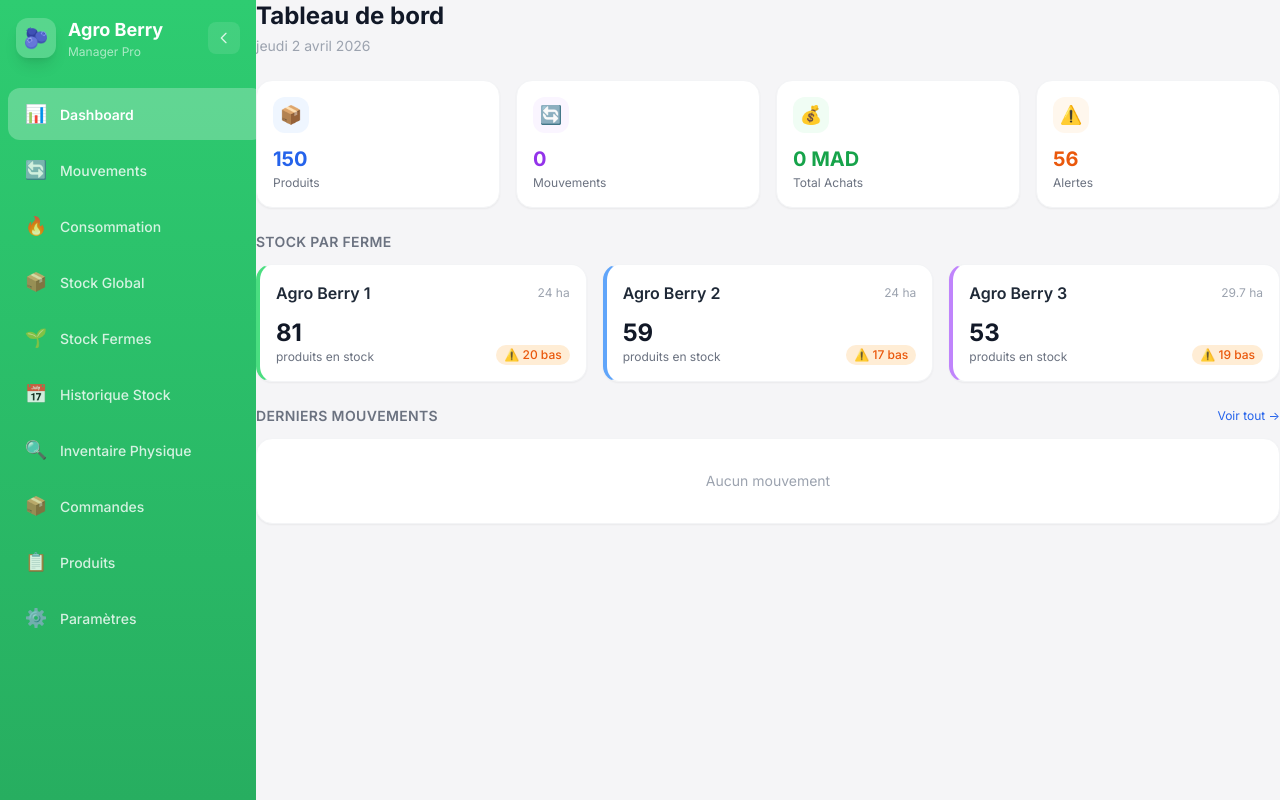
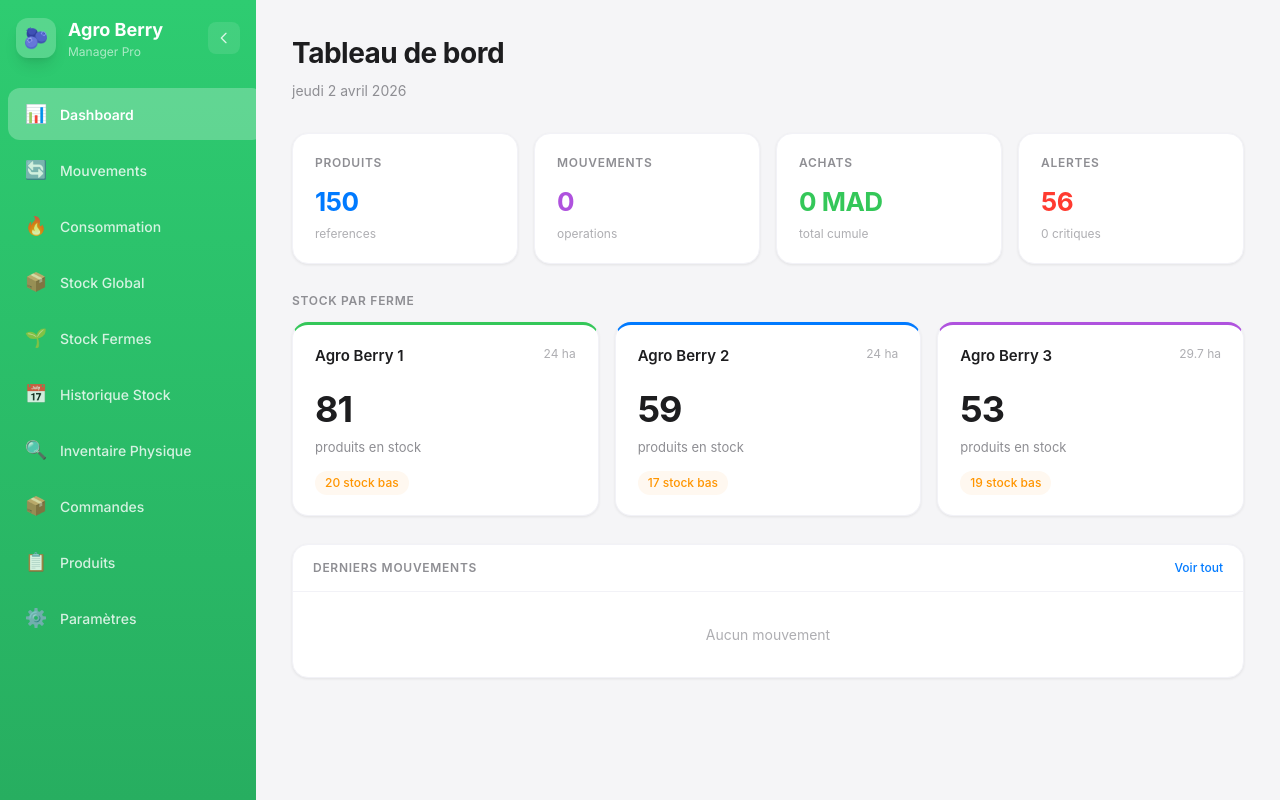
Before and after one commit to ahmedechennoufi/agro-berry-manager, a React (Vite) app: page / in a window 1280 px wide. Built offline with nearby package versions, Linux system fonts and the light colour scheme.

Commit message:
Design: Dashboard macOS style - minimal & chic

```diff
--- a/src/pages/Dashboard.jsx
+++ b/src/pages/Dashboard.jsx
@@ -1,6 +1,5 @@
 import React, { useMemo } from 'react';
 import { useApp } from '../App';
-import { Badge } from '../components/UI';
 import { FARMS } from '../lib/constants';
 import { fmt, fmtMoney } from '../lib/utils';
 import { calculateFarmStock, getAlerts } from '../lib/store';
@@ -28,140 +27,166 @@ const Dashboard = () => {
   }, [movements]);
 
   const recentMovements = useMemo(() =>
-    [...movements].sort((a, b) => (b.date || '').localeCompare(a.date || '')).slice(0, 6)
+    [...movements].sort((a, b) => (b.date || '').localeCompare(a.date || '')).slice(0, 5)
   , [movements]);
 
-  const typeInfo = (type) => ({
-    entry:          { label: 'Entrée',    icon: '📥', color: 'text-green-600',  bg: 'bg-green-50'  },
-    exit:           { label: 'Sortie',    icon: '📤', color: 'text-blue-600',   bg: 'bg-blue-50'   },
-    consumption:    { label: 'Conso',     icon: '🔥', color: 'text-orange-600', bg: 'bg-orange-50' },
-    'transfer-in':  { label: 'Transfert', icon: '↔️', color: 'text-purple-600', bg: 'bg-purple-50' },
-    'transfer-out': { label: 'Transfert', icon: '↔️', color: 'text-purple-600', bg: 'bg-purple-50' },
-  }[type] || { label: type, icon: '📦', color: 'text-gray-600', bg: 'bg-gray-50' });
+  const typeLabel = (type) => ({
+    entry:          { label: 'Entree',       color: '#34c759' },
+    exit:           { label: 'Sortie',       color: '#007aff' },
+    consumption:    { label: 'Consommation', color: '#ff9500' },
+    'transfer-in':  { label: 'Transfert',    color: '#af52de' },
+    'transfer-out': { label: 'Transfert',    color: '#af52de' },
+  }[type] || { label: type, color: '#8e8e93' });
 
   const criticalAlerts = alerts.filter(a => a.severity === 'critical');
   const warningAlerts  = alerts.filter(a => a.severity === 'warning');
+  const totalAlerts = criticalAlerts.length + warningAlerts.length;
 
-  const farmBorder = { 'AGRO BERRY 1': 'border-l-green-400', 'AGRO BERRY 2': 'border-l-blue-400', 'AGRO BERRY 3': 'border-l-purple-400' };
+  const farmAccent = {
+    'AGRO BERRY 1': '#34c759',
+    'AGRO BERRY 2': '#007aff',
+    'AGRO BERRY 3': '#af52de',
+  };
+
+  const card = {
+    background: '#fff',
+    borderRadius: 16,
+    boxShadow: '0 1px 3px rgba(0,0,0,0.08)',
+    border: '1px solid #f2f2f7',
+  };
+
+  const sectionLabel = {
+    fontSize: 12,
+    fontWeight: 600,
+    color: '#8e8e93',
+    textTransform: 'uppercase',
+    letterSpacing: '0.06em',
+    margin: 0,
+  };
 
   return (
-    <div className="space-y-6 animate-fade-in">
+    <div style={{ maxWidth: 1000, margin: '0 auto', padding: '32px 24px', fontFamily: '-apple-system, BlinkMacSystemFont, "SF Pro Display", sans-serif' }}>
 
       {/* Header */}
-      <div>
-        <h1 className="text-2xl font-bold text-gray-900">Tableau de bord</h1>
-        <p className="text-sm text-gray-400 mt-1">
+      <div style={{ marginBottom: 32 }}>
+        <h1 style={{ fontSize: 28, fontWeight: 700, color: '#1d1d1f', margin: 0, letterSpacing: '-0.5px' }}>
+          Tableau de bord
+        </h1>
+        <p style={{ fontSize: 14, color: '#8e8e93', marginTop: 6, marginBottom: 0 }}>
           {new Date().toLocaleDateString('fr-FR', { weekday: 'long', day: 'numeric', month: 'long', year: 'numeric' })}
         </p>
       </div>
 
       {/* Stats */}
-      <div className="grid grid-cols-2 lg:grid-cols-4 gap-4">
+      <div style={{ display: 'grid', gridTemplateColumns: 'repeat(4, 1fr)', gap: 16, marginBottom: 28 }}>
         {[
-          { label: 'Produits',     value: products.length,                              icon: '📦', color: 'text-blue-600',   bg: 'bg-blue-50'   },
-          { label: 'Mouvements',   value: stats.totalMovements,                         icon: '🔄', color: 'text-purple-600', bg: 'bg-purple-50' },
-          { label: 'Total Achats', value: fmtMoney(stats.totalAchats),                  icon: '💰', color: 'text-green-600',  bg: 'bg-green-50'  },
-          { label: 'Alertes',      value: criticalAlerts.length + warningAlerts.length, icon: '⚠️', color: 'text-orange-600', bg: 'bg-orange-50' },
+          { label: 'Produits',   value: products.length,              sub: 'references',    accent: '#007aff' },
+          { label: 'Mouvements', value: stats.totalMovements,         sub: 'operations',    accent: '#af52de' },
+          { label: 'Achats',     value: fmtMoney(stats.totalAchats),  sub: 'total cumule',  accent: '#34c759' },
+          { label: 'Alertes',    value: totalAlerts,                   sub: criticalAlerts.length + ' critiques', accent: totalAlerts > 0 ? '#ff3b30' : '#34c759' },
         ].map((s, i) => (
-          <div key={i} className="bg-white rounded-2xl border border-gray-100 p-4 shadow-sm">
-            <div className={`w-9 h-9 rounded-xl ${s.bg} flex items-center justify-center text-lg mb-3`}>{s.icon}</div>
-            <p className={`text-xl font-bold ${s.color}`}>{s.value}</p>
-            <p className="text-xs text-gray-500 mt-0.5">{s.label}</p>
+          <div key={i} style={{ ...card, padding: '20px 22px' }}>
+            <p style={{ ...sectionLabel, marginBottom: 10 }}>{s.label}</p>
+            <p style={{ fontSize: 26, fontWeight: 700, color: s.accent, margin: '0 0 4px', letterSpacing: '-0.5px' }}>{s.value}</p>
+            <p style={{ fontSize: 12, color: '#aeaeb2', margin: 0 }}>{s.sub}</p>
           </div>
         ))}
       </div>
 
       {/* Fermes */}
-      <div>
-        <h2 className="text-sm font-semibold text-gray-500 uppercase tracking-wide mb-3">Stock par ferme</h2>
-        <div className="grid grid-cols-1 md:grid-cols-3 gap-4">
+      <p style={{ ...sectionLabel, marginBottom: 12 }}>Stock par ferme</p>
+      <div style={{ display: 'grid', gridTemplateColumns: 'repeat(3, 1fr)', gap: 16, marginBottom: 28 }}>
         {farmStats.map(farm => (
           <div
             key={farm.id}
             onClick={() => { localStorage.setItem('selectedFarmId', farm.id); setPage('farms'); }}
-              className={`bg-white rounded-2xl border border-gray-100 border-l-4 ${farmBorder[farm.id]} p-4 shadow-sm cursor-pointer hover:shadow-md transition-shadow`}
+            style={{ ...card, padding: '20px 22px', borderTop: '3px solid ' + farmAccent[farm.id], cursor: 'pointer', transition: 'box-shadow 0.15s' }}
+            onMouseEnter={e => e.currentTarget.style.boxShadow = '0 6px 20px rgba(0,0,0,0.1)'}
+            onMouseLeave={e => e.currentTarget.style.boxShadow = '0 1px 3px rgba(0,0,0,0.08)'}
           >
-              <div className="flex items-center justify-between mb-3">
-                <span className="font-semibold text-gray-800">{farm.name}</span>
-                <span className="text-xs text-gray-400">{farm.hectares} ha</span>
+            <div style={{ display: 'flex', justifyContent: 'space-between', marginBottom: 14 }}>
+              <span style={{ fontSize: 15, fontWeight: 600, color: '#1d1d1f' }}>{farm.name}</span>
+              <span style={{ fontSize: 12, color: '#aeaeb2' }}>{farm.hectares} ha</span>
             </div>
-              <div className="flex items-end justify-between">
-                <div>
-                  <p className="text-2xl font-bold text-gray-900">{farm.nbProducts}</p>
-                  <p className="text-xs text-gray-500">produits en stock</p>
-                </div>
-                <div className="flex flex-col items-end gap-1">
+            <p style={{ fontSize: 36, fontWeight: 700, color: '#1d1d1f', margin: '0 0 2px', letterSpacing: '-1px' }}>{farm.nbProducts}</p>
+            <p style={{ fontSize: 13, color: '#8e8e93', margin: '0 0 14px' }}>produits en stock</p>
+            <div style={{ display: 'flex', gap: 6, flexWrap: 'wrap' }}>
               {farm.emptyStock > 0 && (
-                    <span className="px-2 py-0.5 rounded-full bg-red-100 text-red-600 text-xs font-medium">
-                      🔴 {farm.emptyStock} épuisé
+                <span style={{ fontSize: 12, fontWeight: 500, color: '#ff3b30', background: '#fff2f1', borderRadius: 20, padding: '3px 10px' }}>
+                  {farm.emptyStock} epuise{farm.emptyStock > 1 ? 's' : ''}
                 </span>
               )}
               {farm.lowStock > 0 && (
-                    <span className="px-2 py-0.5 rounded-full bg-orange-100 text-orange-600 text-xs font-medium">
-                      ⚠️ {farm.lowStock} bas
+                <span style={{ fontSize: 12, fontWeight: 500, color: '#ff9500', background: '#fff8f0', borderRadius: 20, padding: '3px 10px' }}>
+                  {farm.lowStock} stock bas
+                </span>
+              )}
+              {farm.emptyStock === 0 && farm.lowStock === 0 && (
+                <span style={{ fontSize: 12, fontWeight: 500, color: '#34c759', background: '#f0faf2', borderRadius: 20, padding: '3px 10px' }}>
+                  OK
                 </span>
               )}
             </div>
           </div>
-            </div>
         ))}
       </div>
-      </div>
+
+      {/* Bottom Row */}
+      <div style={{ display: 'grid', gridTemplateColumns: criticalAlerts.length > 0 ? '1fr 1fr' : '1fr', gap: 16 }}>
 
         {/* Alertes critiques */}
         {criticalAlerts.length > 0 && (
-        <div>
-          <h2 className="text-sm font-semibold text-gray-500 uppercase tracking-wide mb-3">Alertes critiques</h2>
-          <div className="bg-white rounded-2xl border border-red-100 shadow-sm divide-y divide-gray-50">
-            {criticalAlerts.slice(0, 6).map(a => (
-              <div key={a.id} className="flex items-center justify-between px-4 py-3">
-                <div className="flex items-center gap-3">
-                  <span>🔴</span>
-                  <span className="text-sm font-medium text-gray-800">{a.product}</span>
+          <div style={{ ...card, overflow: 'hidden' }}>
+            <div style={{ padding: '14px 20px', borderBottom: '1px solid #f2f2f7' }}>
+              <p style={sectionLabel}>Alertes critiques</p>
             </div>
-                <div className="flex items-center gap-2">
-                  <span className="text-xs text-gray-400">{a.location}</span>
-                  <span className="px-2 py-0.5 rounded-full bg-red-100 text-red-600 text-xs font-medium">Épuisé</span>
+            {criticalAlerts.slice(0, 6).map((a, i) => (
+              <div key={a.id} style={{ display: 'flex', justifyContent: 'space-between', alignItems: 'center', padding: '11px 20px', borderBottom: i < Math.min(criticalAlerts.length, 6) - 1 ? '1px solid #f9f9f9' : 'none' }}>
+                <div style={{ display: 'flex', alignItems: 'center', gap: 10 }}>
+                  <div style={{ width: 7, height: 7, borderRadius: '50%', background: '#ff3b30', flexShrink: 0 }} />
+                  <span style={{ fontSize: 14, fontWeight: 500, color: '#1d1d1f' }}>{a.product}</span>
                 </div>
+                <span style={{ fontSize: 12, color: '#aeaeb2', background: '#f9f9f9', borderRadius: 6, padding: '2px 8px' }}>{a.location}</span>
               </div>
             ))}
             {criticalAlerts.length > 6 && (
-              <div className="px-4 py-2 text-xs text-gray-400">+{criticalAlerts.length - 6} autres alertes</div>
+              <div style={{ padding: '10px 20px', color: '#aeaeb2', fontSize: 12 }}>+{criticalAlerts.length - 6} autres</div>
             )}
-          </div>
           </div>
         )}
 
         {/* Derniers mouvements */}
-      <div>
-        <div className="flex items-center justify-between mb-3">
-          <h2 className="text-sm font-semibold text-gray-500 uppercase tracking-wide">Derniers mouvements</h2>
-          <button onClick={() => setPage('movements')} className="text-xs text-blue-600 hover:underline">Voir tout →</button>
+        <div style={{ ...card, overflow: 'hidden' }}>
+          <div style={{ padding: '14px 20px', borderBottom: '1px solid #f2f2f7', display: 'flex', justifyContent: 'space-between', alignItems: 'center' }}>
+            <p style={sectionLabel}>Derniers mouvements</p>
+            <button onClick={() => setPage('movements')} style={{ fontSize: 12, color: '#007aff', background: 'none', border: 'none', cursor: 'pointer', fontWeight: 500, padding: 0 }}>
+              Voir tout
+            </button>
           </div>
-        <div className="bg-white rounded-2xl border border-gray-100 shadow-sm divide-y divide-gray-50">
           {recentMovements.length === 0 ? (
-            <div className="py-8 text-center text-sm text-gray-400">Aucun mouvement</div>
+            <div style={{ padding: '32px 20px', textAlign: 'center', color: '#aeaeb2', fontSize: 14 }}>Aucun mouvement</div>
           ) : recentMovements.map((m, idx) => {
-            const t = typeInfo(m.type);
+            const t = typeLabel(m.type);
             return (
-              <div key={m.id || idx} className="flex items-center justify-between px-4 py-3">
-                <div className="flex items-center gap-3">
-                  <span className={`w-8 h-8 rounded-lg ${t.bg} flex items-center justify-center text-sm`}>{t.icon}</span>
-                  <div>
-                    <p className="text-sm font-medium text-gray-800">{m.product}</p>
-                    <p className="text-xs text-gray-400">{m.date} · {t.label}{m.farm ? ` · ${m.farm.replace('AGRO BERRY ', 'AB')}` : ''}</p>
+              <div key={m.id || idx} style={{ display: 'flex', justifyContent: 'space-between', alignItems: 'center', padding: '12px 20px', borderBottom: idx < recentMovements.length - 1 ? '1px solid #f9f9f9' : 'none' }}>
+                <div style={{ display: 'flex', alignItems: 'center', gap: 12, minWidth: 0 }}>
+                  <div style={{ width: 8, height: 8, borderRadius: '50%', background: t.color, flexShrink: 0 }} />
+                  <div style={{ minWidth: 0 }}>
+                    <p style={{ fontSize: 14, fontWeight: 500, color: '#1d1d1f', margin: 0, overflow: 'hidden', textOverflow: 'ellipsis', whiteSpace: 'nowrap' }}>{m.product}</p>
+                    <p style={{ fontSize: 12, color: '#aeaeb2', margin: 0 }}>{m.date} · {t.label}{m.farm ? ' · ' + m.farm.replace('AGRO BERRY ', 'AB') : ''}</p>
                   </div>
                 </div>
-                <div className="text-right">
-                  <p className={`text-sm font-semibold ${t.color}`}>{m.type === 'entry' ? '+' : '-'}{fmt(m.quantity)}</p>
-                  {m.price > 0 && <p className="text-xs text-gray-400">{fmtMoney((m.quantity || 0) * (m.price || 0))}</p>}
+                <div style={{ textAlign: 'right', flexShrink: 0, marginLeft: 16 }}>
+                  <p style={{ fontSize: 14, fontWeight: 600, color: t.color, margin: 0 }}>
+                    {m.type === 'entry' ? '+' : '-'}{fmt(m.quantity)}
+                  </p>
                 </div>
               </div>
             );
           })}
         </div>
+
       </div>
-
     </div>
   );
 };
```
Also changed, not shown: 6 other files (tests, documents, lock files or other folders). Lines whose indentation alone changed are shown as unchanged.
